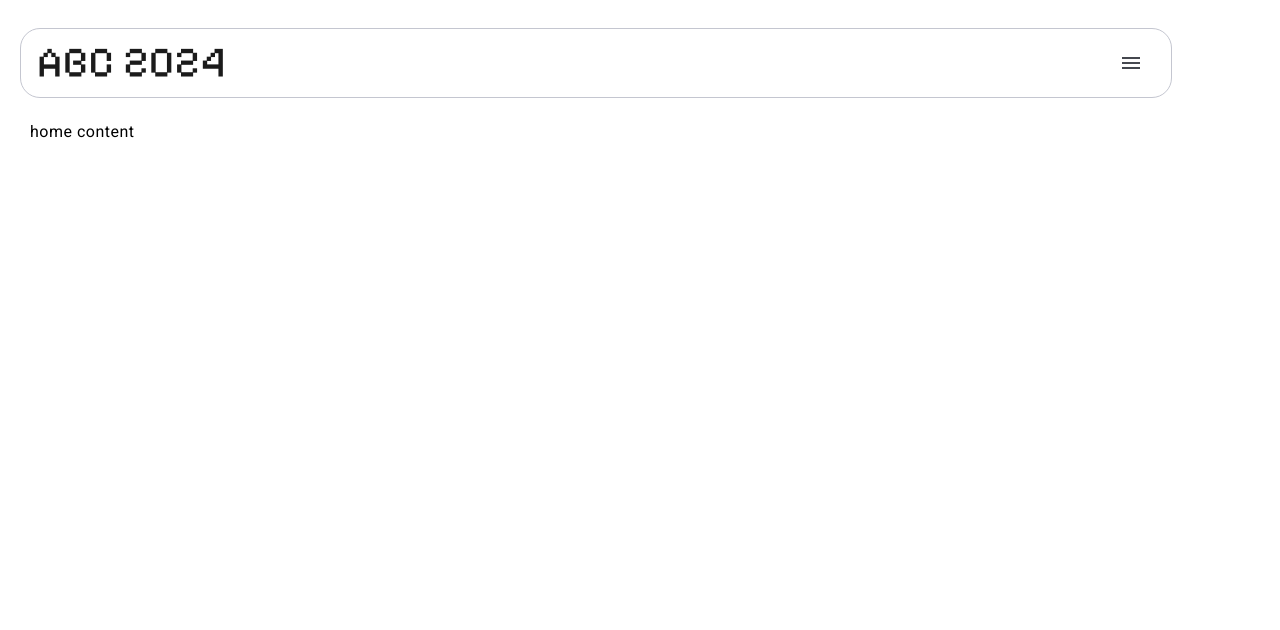
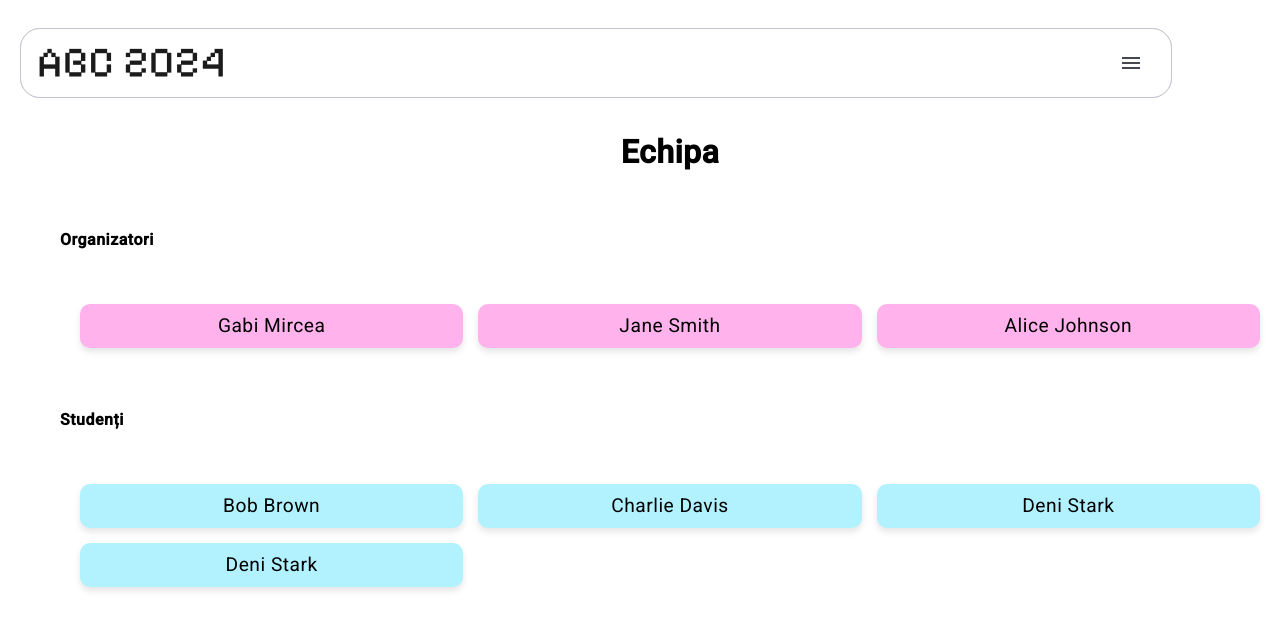
Before and after one commit to ABC-practica-2024/Frontend-new, an Angular app in the folder _Presentation-Website/: page /echipa in a window 1280 px wide. Before the commit this address led to /. Shown: the top 630 px of the page. Built offline with nearby package versions, Linux system fonts and the light colour scheme.

Commit message:
fix: page styling

```diff
--- a/_Presentation-Website/src/app/app-routing.module.ts
+++ b/_Presentation-Website/src/app/app-routing.module.ts
@@ -1,9 +1,11 @@
 import { NgModule } from '@angular/core';
 import { RouterModule, Routes } from '@angular/router';
 import {CalendarComponent} from "./calendar/calendar.component";
+import {EchipaComponent} from "./echipa/echipa.component";
 
 const routes: Routes = [
     {path: 'calendar', component: CalendarComponent},
+    {path: 'echipa', component: EchipaComponent},
 ];
 
 @NgModule({
--- a/_Presentation-Website/src/app/app.component.css
+++ b/_Presentation-Website/src/app/app.component.css
@@ -4,6 +4,10 @@
     padding-left: 30px;
 }
 
+.page-title {
+    padding-top: 120px;
+}
+
 .page-content {
-    padding-top: 100px;
+    padding-top: 20px;
 }
```
